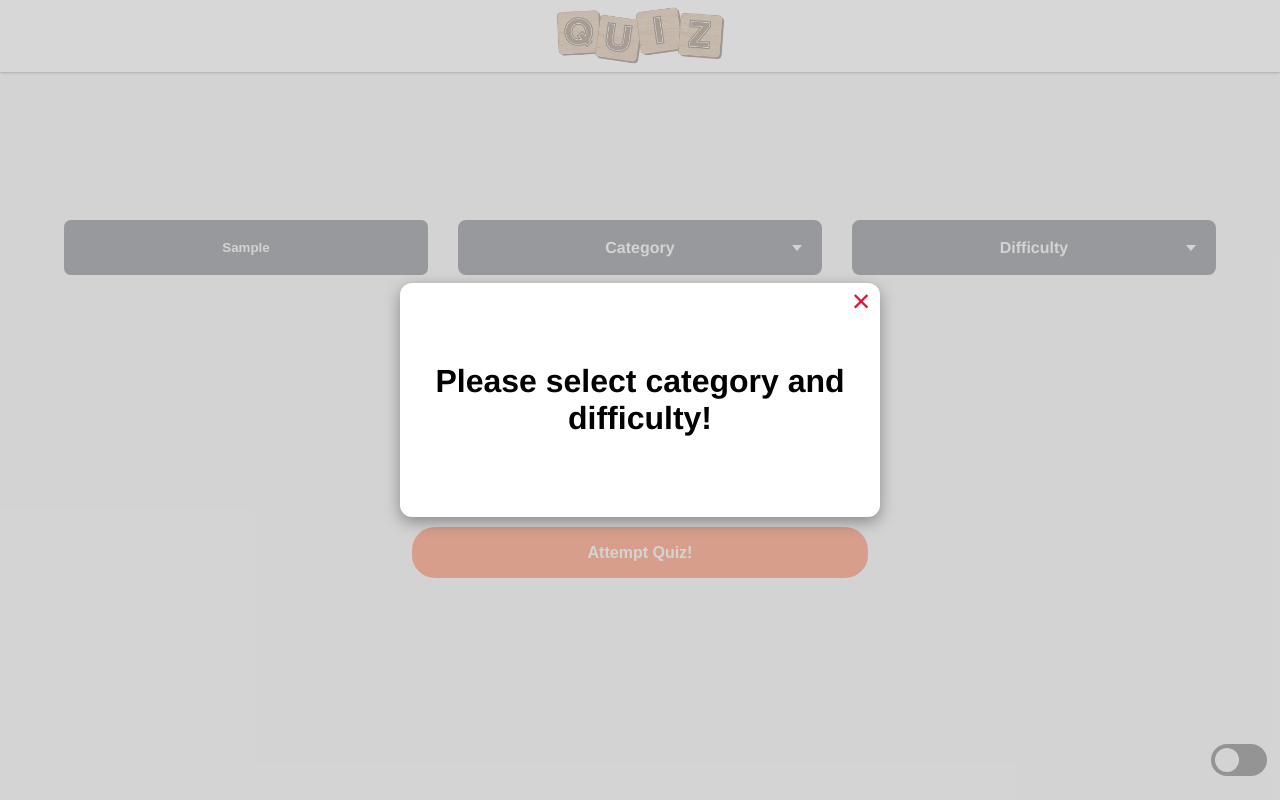
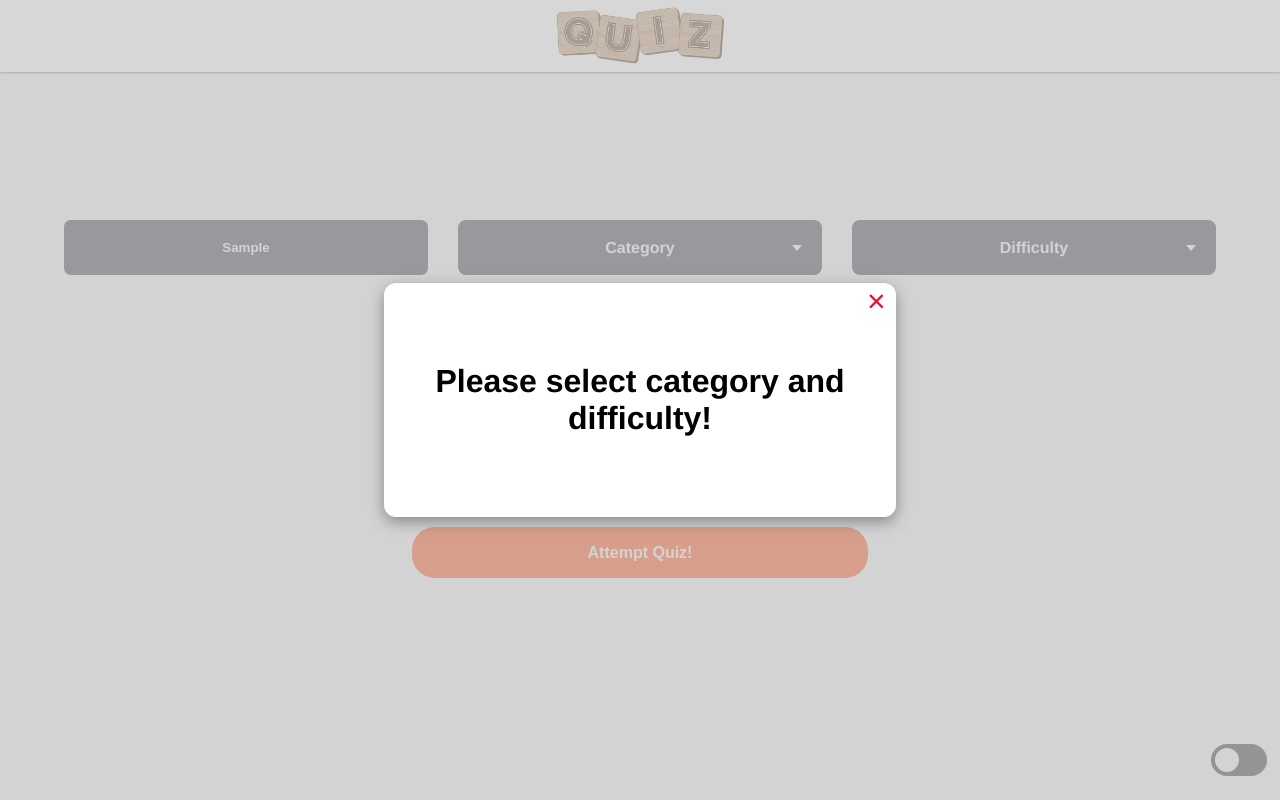
Before and after one commit to Sasho32/quiz_app, a React (Create React App) app: page / in a window 1280 px wide. Both pictures are taken after typing "Sample" into the empty fields and a click on the button "Attempt Quiz!". Built offline with nearby package versions, Linux system fonts and the light colour scheme.

Commit message:
increased modal inline-padding for smaller screen sizes

```diff
--- a/src/components/Modal.scss
+++ b/src/components/Modal.scss
@@ -13,7 +13,7 @@ div.modal-background {
     div.modal-container {
         position: relative;
         width: clamp(18.75rem, 80%, 30rem);
-        padding: clamp(3rem, 10vw, 5rem) 0rem;
+        padding: clamp(3rem, 10vw, 5rem) 1rem;
         border-radius: 0.75rem;
         background-color: white;
         box-shadow: rgba(0, 0, 0, 0.35) 0rem 0.3125rem 0.9375rem;
```
